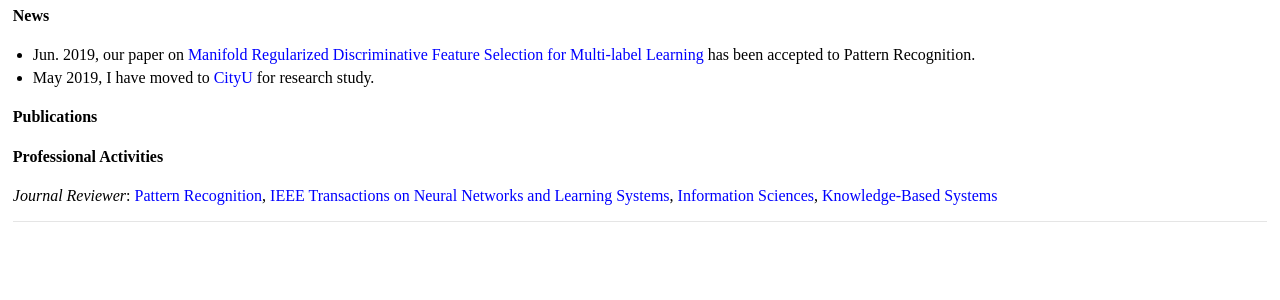
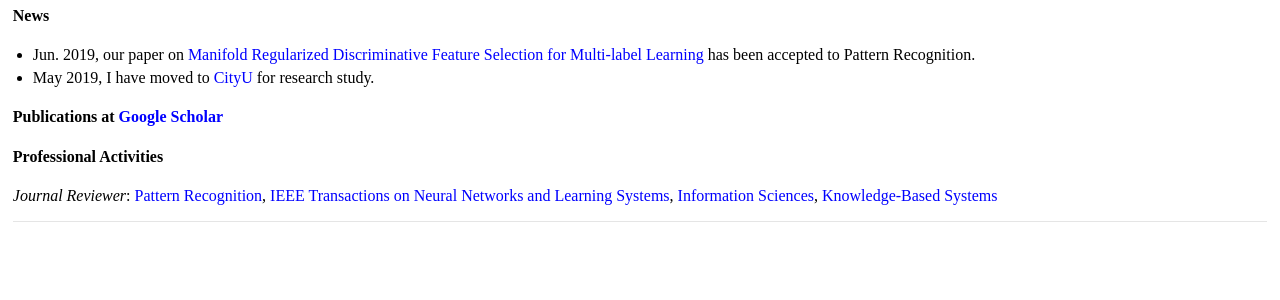
Before and after one commit to jiazhang-ml/jiazhang-ml.github.io, a Jekyll site: the page built from index.md, in a window 1280 px wide. Shown: the part 361-661 px from the top of the page. Built offline with Jekyll 4.4.1, drawn with Linux system fonts in a browser that asks for light colours.

Commit message:
Update index.md

```diff
--- a/index.md
+++ b/index.md
@@ -19,7 +19,7 @@ I am currently working towards the Ph.D. degree in the Artificial Intelligence D
 * Jun. 2019, our paper on [Manifold Regularized Discriminative Feature Selection for Multi-label Learning](https://www.sciencedirect.com/science/article/pii/S0031320319302341) has been accepted to Pattern Recognition.
 * May 2019, I have moved to [CityU](https://www.cityu.edu.hk/) for research study.
 
-#### Publications
+#### Publications at [Google Scholar](https://scholar.google.com.hk/citations?user=yBaTk-gAAAAJ&hl=en)
 
 #### Professional Activities
 
```
